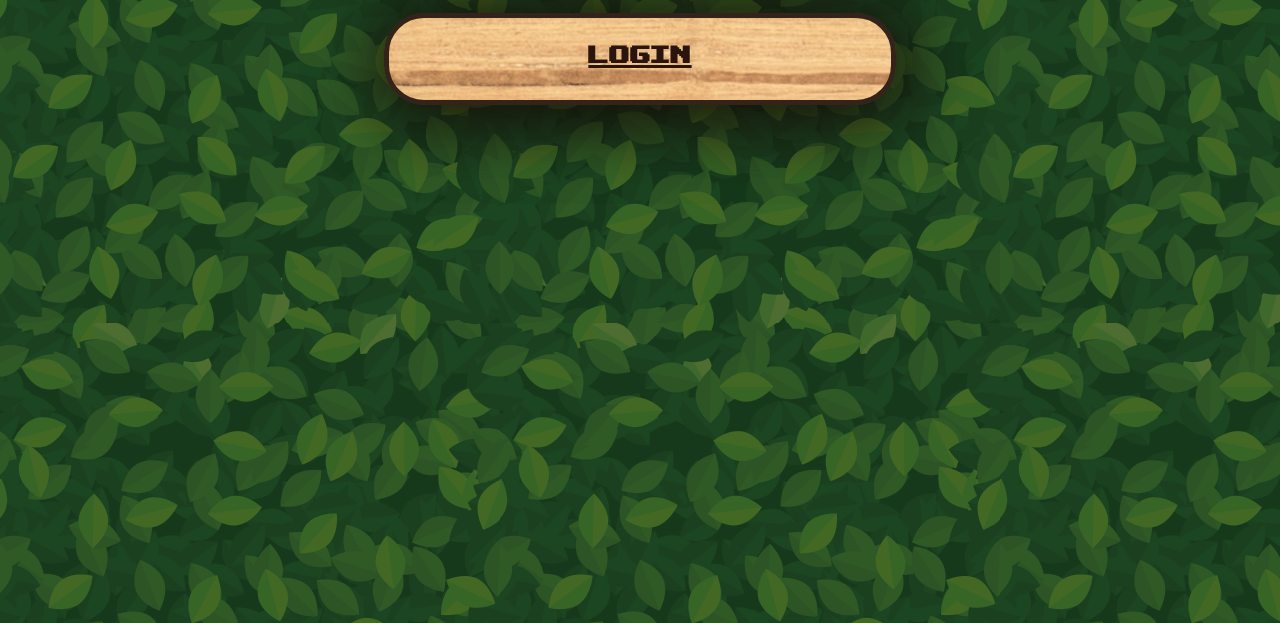
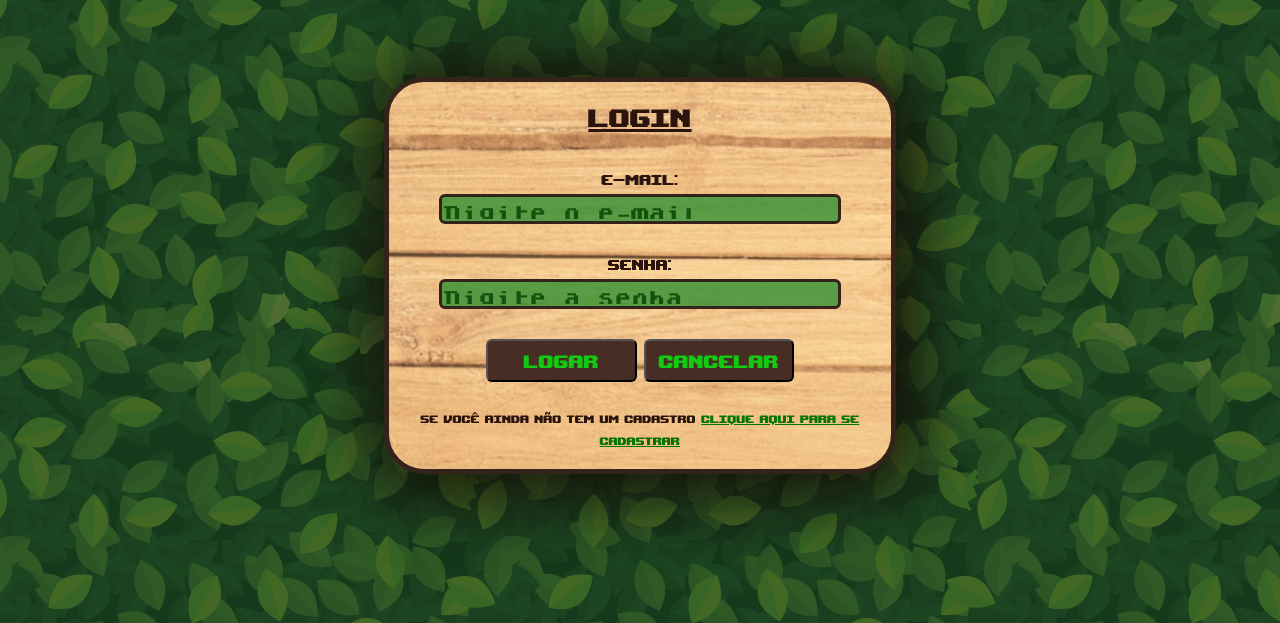
Before and after one commit to Gabriel0Bernardini/phpCRUDBehind, a PHP site: page /login.php in a window 1280 px wide. Shown: the part 177-800 px from the top of the page. Run offline with PHP 8.4, Linux system fonts and the light colour scheme.

Commit message:
TelaLogin1

```diff
--- a/CadastroStyle.css
+++ b/CadastroStyle.css
@@ -116,7 +116,7 @@ input{
     color: rgb(19, 202, 19);
     text-decoration: none;
 
-    background-color: rgb(43, 15, 14);
+    background-color: rgb(71, 45, 36);
 
     width: 30%;
 }
@@ -128,23 +128,6 @@ input{
     margin-top: 1.6%;
 
 }
-
-.BotaoHome{
-
-    text-align: center;
-
-    background: transparent 0 0 no-repeat;
-
-    font-family: 'Upheaval';
-    font-size: 25px;
-
-
-    height: 50px;
-    width: 12%;
-    margin-right: 86%;
-
-}
-
 
 .link{
     text-decoration: none;
--- a/LoginStyle.css
+++ b/LoginStyle.css
@@ -56,6 +56,33 @@ body{
     padding-top: 1%;
 }
 
+.form1{
+
+    color: rgb(43, 20, 14);
+
+    margin-bottom: 3px;
+
+    font-family: 'Upheaval';
+    font-size: 20px;
+}
+
+.BotaoCadastrar{
+
+    margin-top: 1%;
+    margin-bottom: 1%;
+
+    font-family: 'Upheaval';
+    font-size: 25px;
+
+    color: rgb(19, 202, 19);
+    text-decoration: none;
+
+    background-color: rgb(43, 15, 14);
+
+    width: 30%;
+
+}
+
 
 @font-face {
     font-family: 'Daydream';
--- a/conexao.php
+++ b/conexao.php
@@ -1,5 +1,5 @@
 <?php
-    define('HOST', 'localhost');//define o nome do servidor
+    define('HOST', 'localhost:3307');//define o nome do servidor
     define('USER', 'root');; //nome do usuário
     define('PASSWORD', ''); //define a senha de acesso ao BD
     define('DB', 'bdBehind'); //define o nome do Banco de Dados
--- a/login.php
+++ b/login.php
@@ -11,6 +11,7 @@
     <script src="https://cdn.jsdelivr.net/npm/bootstrap@5.2.3/dist/js/bootstrap.bundle.min.js" integrity="sha384-kenU1KFdBIe4zVF0s0G1M5b4hcpxyD9F7jL+jjXkk+Q2h455rYXK/7HAuoJl+0I4" crossorigin="anonymous"></script>
     <link rel="stylesheet" href="LoginStyle.css">
     <link rel="stylesheet" href="navTituloStyle.css">
+    <link rel="stylesheet" href="CadastroStyle.css">
 </head>
 <body>
 
@@ -18,9 +19,22 @@
     require_once("nav.php");
 ?>
 
-    <div class = "container1">
-        <div class="div1">
+    <div class = "container1" style="margin-top:6%">
+        <div class="div1" >
             <p class="p1" >Login</p>
+            <form class="form1" action="loginCodigoForm.php" method="post">
+                <label for="txtEmail">E-mail:</label><br>
+                <input type="text" id="txtEmail" name="txtEmail" class="input1"  placeholder ="Digite o e-mail" required><br>
+
+                <label for="txtSenha">Senha:</label><br>
+                <input type="password" id="txtSenha" name="txtSenha" class="input1"  placeholder ="Digite a senha" required><br>
+
+                <input type="submit" value="Logar" nome="btnCadastrar" class="BotaoCadastrar">
+                <input type="reset" value="Cancelar" nome="btnCancelar" class="BotaoCadastrar">
+            </form>
+
+            <p class="p2">Se você ainda não tem um cadastro <a href="cadastro.php" style="color: rgb(4, 116, 4);;">clique aqui para se cadastrar</a></p>
+
         </div>
     </div>
 </body>
```
Also changed, not shown: loginCodigoForm.php (added).
